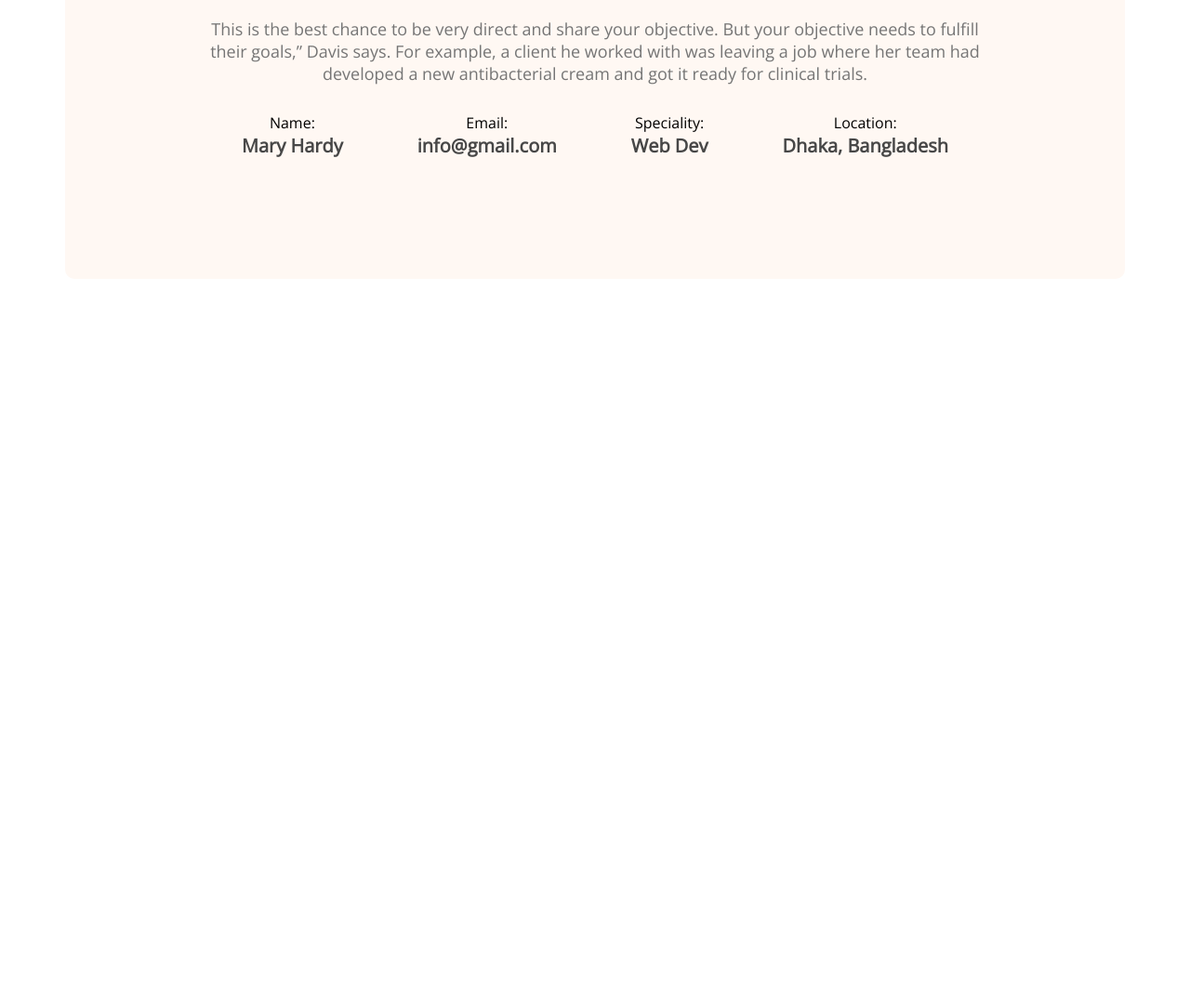
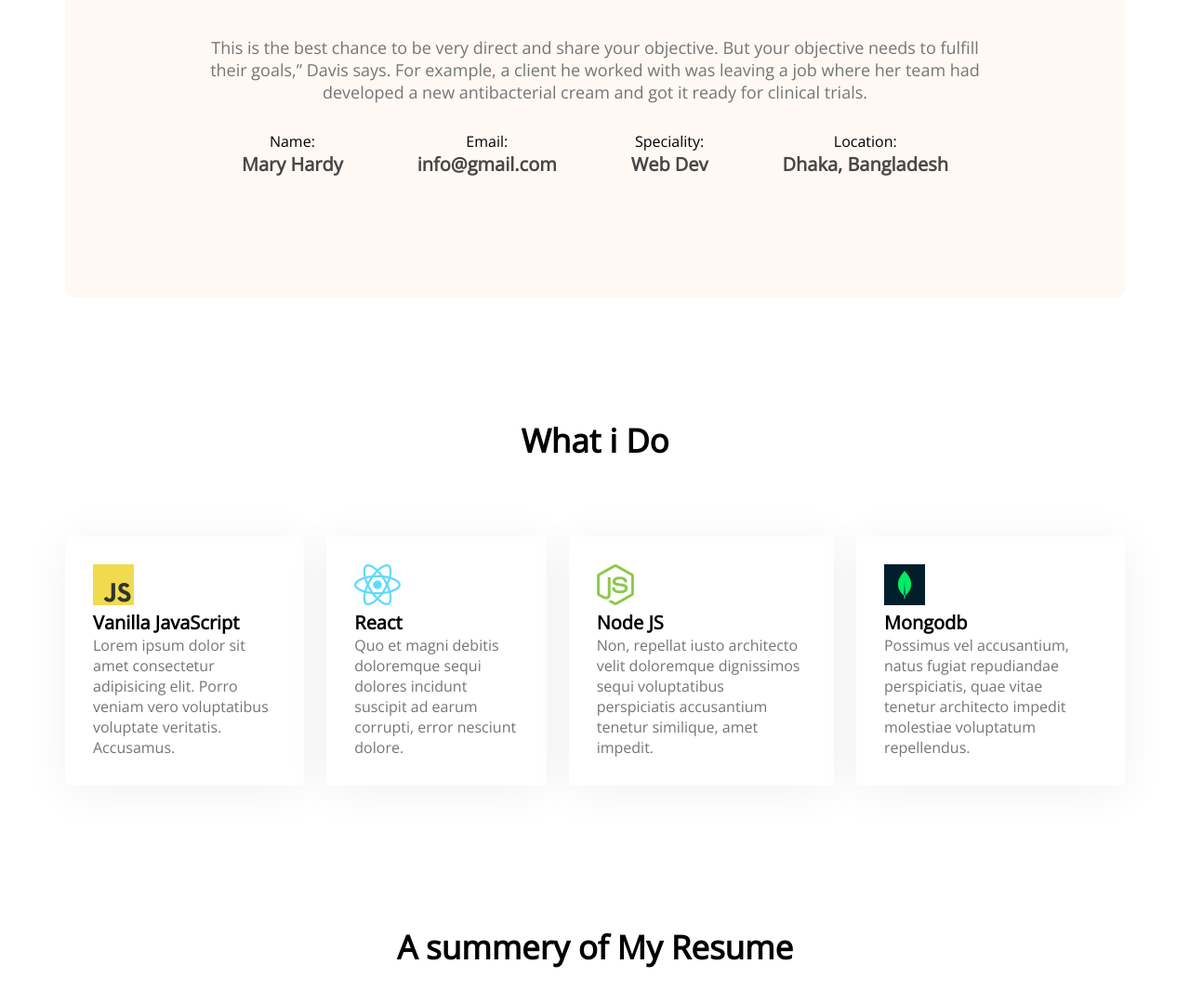
Before and after one commit to Chowdhuryabdul/developer-portfolio, a plain HTML site: page index.html in a window 1280 px wide. Shown: the part 1258-2338 px from the top of the page at 93% size. Before the commit the page ends 1558 px from the top, so only its background shows below. Drawn offline with nearby package versions, Linux system fonts and the light colour scheme.

Commit message:
added skills content

```diff
--- a/index.html
+++ b/index.html
@@ -53,10 +53,40 @@
                 <p class="info-title">Location:</p>
                 <p class="info-description">Dhaka, Bangladesh</p>
             </div>
+        </div>
+     </section>
+     <!--what i do section-->
 
+     <section class="what-i-do">
+        <h3 class="section-title">What i Do</h3>
+        <!--.skills-container>.skill*4>img+p.skill-title+p.skill-description>lorem15          if you press there will ve several tab-->
 
+        <div class="skills-container">
+            <div class="skill">
+                <img src="images/js.png" alt="">
+                <p class="skill-title">Vanilla JavaScript</p>
+                <p class="skill-description">Lorem ipsum dolor sit amet consectetur adipisicing elit. Porro veniam vero voluptatibus voluptate veritatis. Accusamus.</p>
+            </div>
+            <div class="skill">
+                <img src="images/react.png" alt="">
+                <p class="skill-title">React</p>
+                <p class="skill-description">Quo et magni debitis doloremque sequi dolores incidunt suscipit ad earum corrupti, error nesciunt dolore.</p>
+            </div>
+            <div class="skill">
+                <img src="images/nodejs.png" alt="">
+                <p class="skill-title">Node JS</p>
+                <p class="skill-description">Non, repellat iusto architecto velit doloremque dignissimos sequi voluptatibus perspiciatis accusantium tenetur similique, amet impedit.</p>
+            </div>
+            <div class="skill">
+                <img src="images/mongo.png" alt="">
+                <p class="skill-title">Mongodb</p>
+                <p class="skill-description">Possimus vel accusantium, natus fugiat repudiandae perspiciatis, quae vitae tenetur architecto impedit molestiae voluptatum repellendus.</p>
+            </div>
         </div>
-
+     </section>
+     <!--Resume section-->
+     <section class="resume">
+        <h3 class="section-title">A summery of My Resume</h3>
      </section>
     </main>
     <footer>
--- a/styles/portfolio.css
+++ b/styles/portfolio.css
@@ -79,6 +79,9 @@ main {
     max-width: 1140px;
     margin: 0 auto;
 }
+section{
+    margin-top: 130px;
+}
 
 /* about section styles */
 .about {
@@ -91,10 +94,10 @@ main {
 }
 
 .section-title {
-
+    text-align: center;
     font-size: 35px;
     font-weight: 700;
-    margin-bottom: 30px;
+    margin-bottom: 50px;
 }
 
 .section-description {
@@ -118,3 +121,32 @@ main {
     color: #474747;
 
 }
+
+/* what i do styles   */
+
+.what-i-do{
+    margin-top: 130px;
+}
+.skills-container{
+    display: flex;
+    gap: 24px;
+}
+.skill{
+    background: #FFFFFF;
+    box-shadow: 0px 6px 50px rgba(0, 0, 0, 0.06);
+    border-radius: 5px;
+    padding: 30px;
+    margin-top: 30px;
+    margin-bottom: 20px;
+
+}
+.skill-title{
+    font-weight: 700;
+    font-size: 20px;
+
+}
+.skill-description{
+    color: #757575;
+}
+
+/* resume related style */
```
